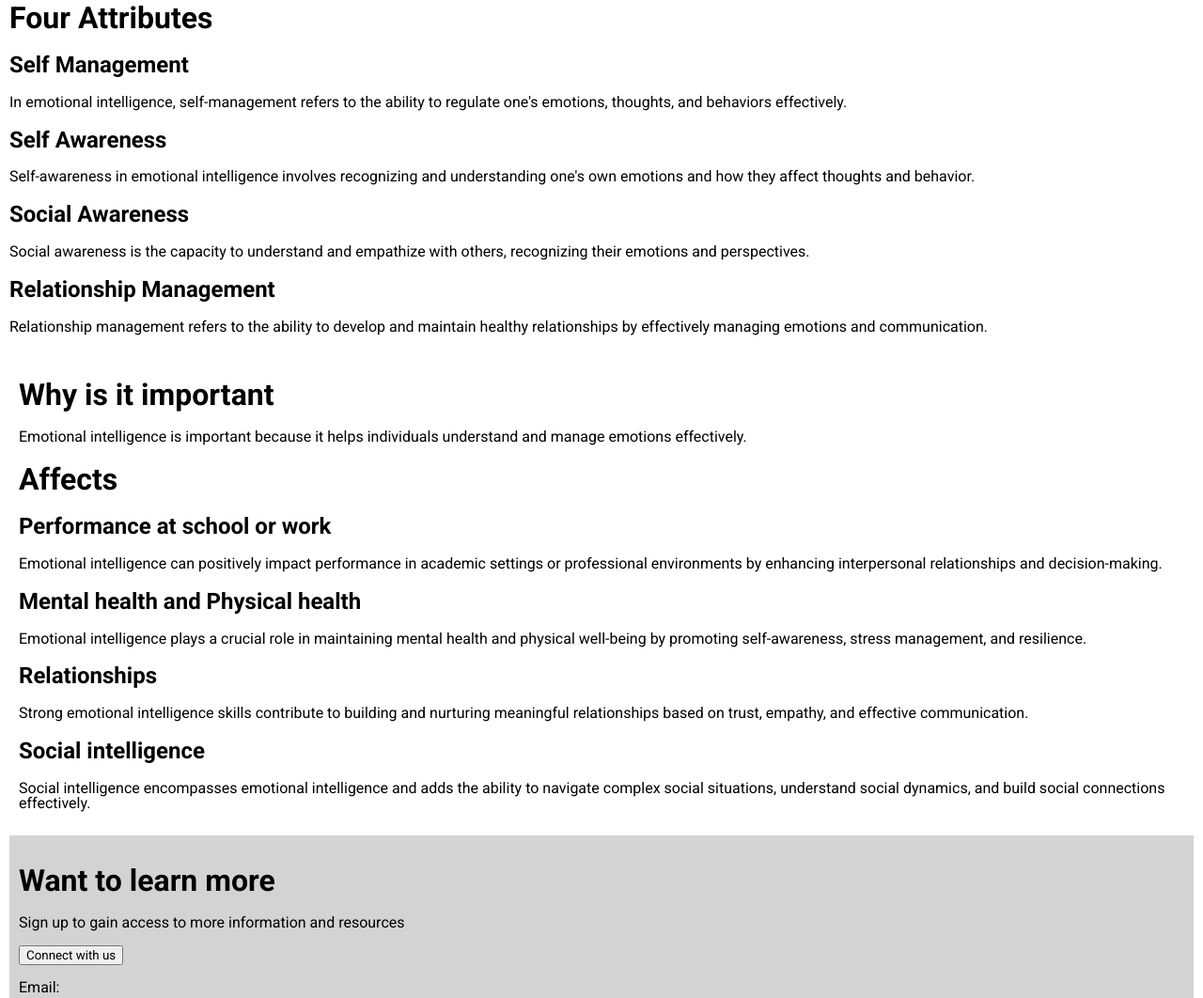
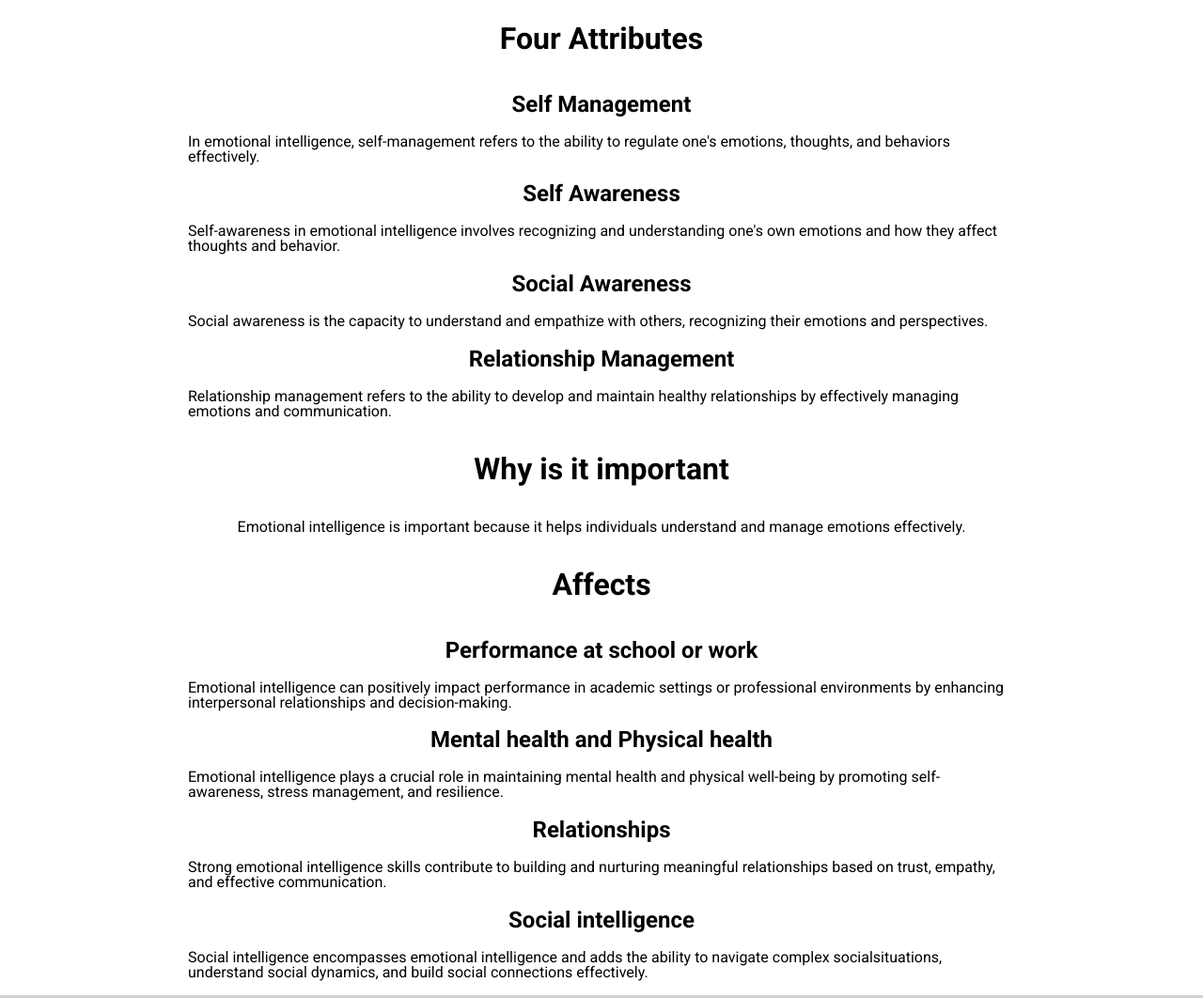
Before and after one commit to spokenprim618/WVasquez_AdvocacyProject, a plain HTML site: page index.html in a window 1280 px wide. Shown: the part 743-1805 px from the top of the page at 94% size. Drawn offline with Linux system fonts and the light colour scheme; a web font is replaced by a local one.

Commit message:
centered text

```diff
--- a/index.html
+++ b/index.html
@@ -18,21 +18,26 @@
   </head>
 
 <body>
+
   <div class="nav">
     <a href="#">Resources</a>
     <a href="#">Contact</a>
     <a href="#">Connect</a>
   </div>
+
   <div class="landing">
+
     <div class="text">
       <h1>Unlock Your<br> Emotional Intelligence</h1>
       <p>Discover the key to better relationships,<br> improved decision-making, and enhanced<br> well-being through
-        emotional intelligence.</p>
+        emotional intelligence.
+      </p>
+    </div>
+
+    <img src="brain.png" alt="brain" width="400" height="300">
   </div>
 
 
-    <img src="brain.png" alt="brain" width="400" height="300">
-  </div>
 
   <div class="what">
     <h1>What is Emotional Intelligence</h1>
@@ -63,13 +68,16 @@
       <div class="r-manage">
         <h2>Relationship Management</h2>
         <p>Relationship management refers to the ability to develop and maintain healthy relationships by effectively
-            managing emotions and communication.</p>
+          managing emotions and communication.
+        </p>
       </div>
-
+    </div>
+  </div>
 
   <div class="importance">
     <h1>Why is it important</h1>
-      <p>Emotional intelligence is important because it helps individuals understand and manage emotions effectively.
+    <p>
+      Emotional intelligence is important because it helps individuals understand and manage emotions effectively.
     </p>
 
     <h1>Affects</h1>
@@ -90,18 +98,22 @@
       <div class="relation">
         <h2>Relationships</h2>
         <p>Strong emotional intelligence skills contribute to building and nurturing meaningful relationships based on
-            trust, empathy, and effective communication.</p>
+          trust, empathy, and effective communication.
+        </p>
       </div>
 
       <div class="intell">
         <h2>Social intelligence</h2>
-          <p>Social intelligence encompasses emotional intelligence and adds the ability to navigate complex social
-            situations, understand social dynamics, and build social connections effectively.</p>
+        <p>Social intelligence encompasses emotional intelligence and adds the ability to navigate complex socialsituations, understand social dynamics, and build social connections effectively.
+        </p>
       </div>
     </div>
   </div>
 
   <div class="more">
+  </div>
+
+  <!-- <div class="more">
     <h1>Want to learn more</h1>
     <p>Sign up to gain access to more information and resources</p>
     <button>Connect with us</button>
@@ -110,7 +122,9 @@
       <input type="email" placeholder="Your Email">
       <button type="submit">Submit</button>
     </form>
-  </div>
+  </div> -->
+
+
 </body>
 
 </html>
--- a/reset.css
+++ b/reset.css
@@ -9,6 +9,7 @@ html, body, div {
 	margin: 0;
 	padding: 0;
 	border: 0;
+
 	vertical-align: baseline;
 }
 /* HTML5 display-role reset for older browsers */
--- a/style.css
+++ b/style.css
@@ -1,6 +1,7 @@
 *{
   font-family: "roboto";
 }
+
 .nav {
   display: flex;
   justify-content: space-around;
@@ -34,24 +35,24 @@
     }
   }
 }
-.what {
-    padding: 10px;
-}
-.importance {
-    padding: 10px;
-}
+
 .more {
     background-color: #D3D3D3; /* Light Gray */
     padding: 10px;
 }
 
-.content{
+.what{
+  margin:0px 200px 0px 200px;
   display:flex;
-  flex-wrap: wrap;
-  align-items: center;
-  justify-content: center;
-  min-height: 100vh;
+ align-items: center;
+  flex-direction:column;
+}
 
+.importance{
+ margin:0px 200px 0px 200px;
+  display:flex;
+   align-items: center;
+    flex-direction:column;
 }
 a{
   position: relative;
@@ -77,3 +78,7 @@ a:hover{
 a:hover:after{
   width: 70%;
 }
+h2,h1{
+  width: 100%;
+  text-align: center;
+}
```
Also changed, not shown: 1 other file. Lines whose indentation alone changed are shown as unchanged.
